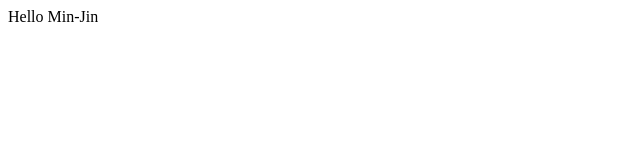
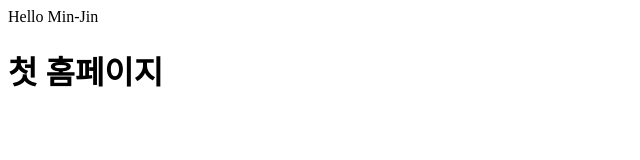
Before and after one commit to jaehun7149/jaehun7149.github.io, a plain HTML site: page index.html in a window 1280 px wide. Shown: the whole page, without its empty margins (0-640 px from the left). Drawn offline with Linux system fonts and the light colour scheme.

Commit message:
Initial commit

```diff
--- a/index.html
+++ b/index.html
@@ -1 +1,3 @@
 Hello Min-Jin
+
+<h1>첫 홈페이지</h1>
```
